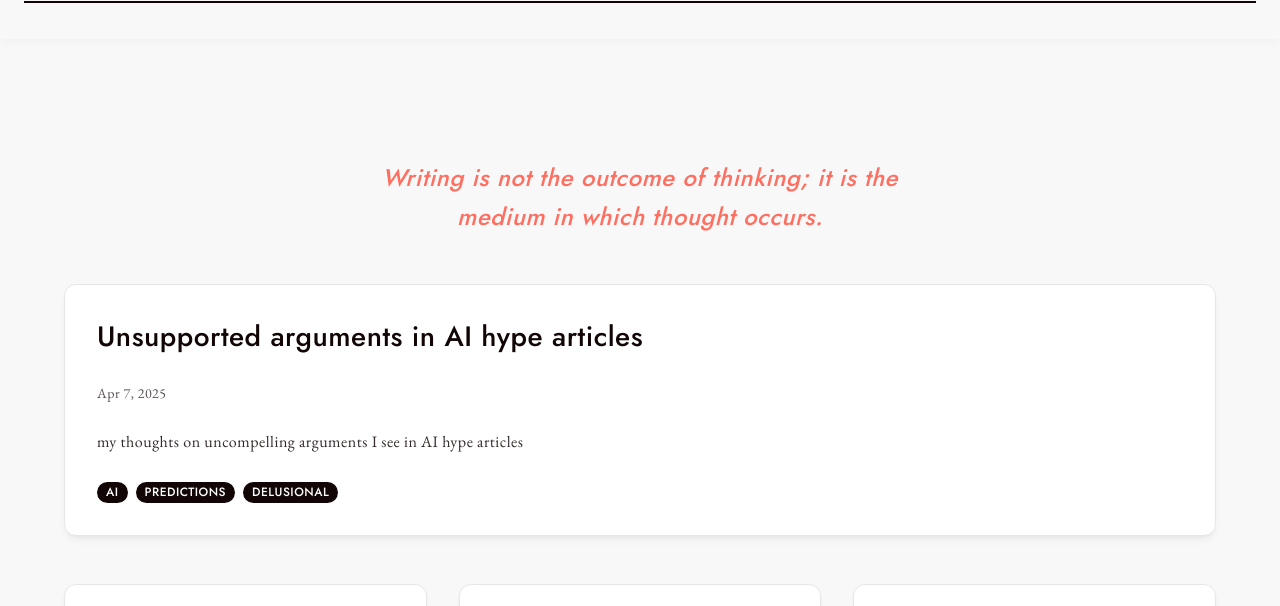
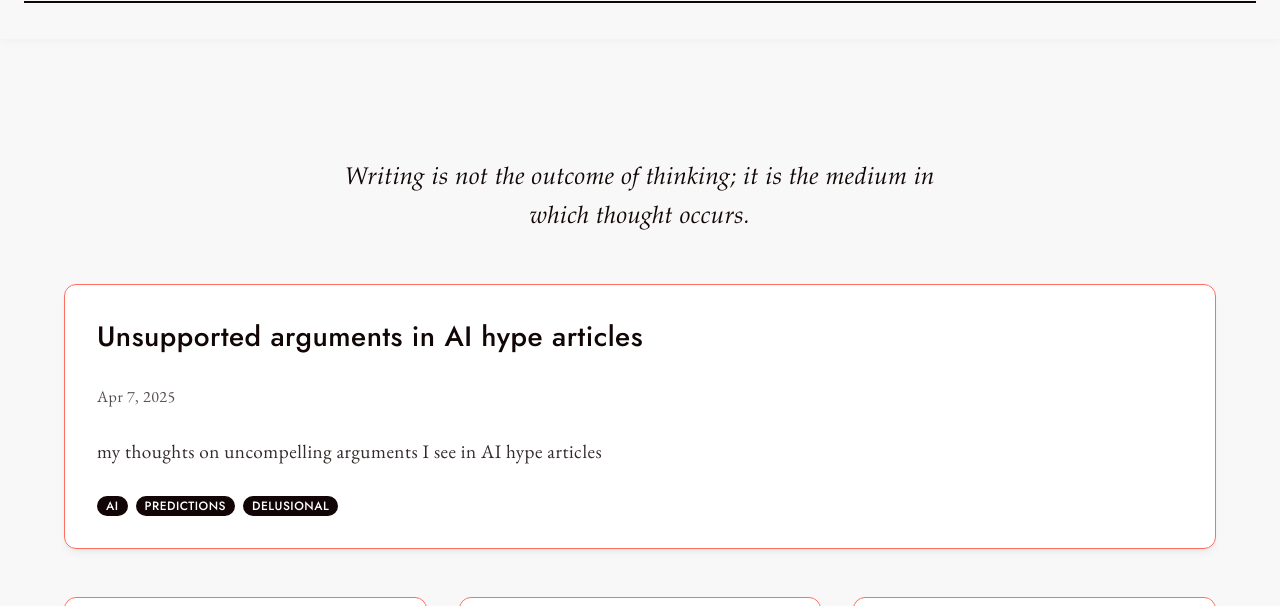
Before and after one commit to mtoutcalt/markoutcalt, an Astro site: page /blog in a window 1280 px wide. Shown: the part 118-724 px from the top of the page. Built offline with nearby package versions, Linux system fonts and the light colour scheme; Astro itself is replaced by a stand-in of ours.

Commit message:
add hot reloading poll fix, and some small css changes to blog page

```diff
--- a/astro.config.mjs
+++ b/astro.config.mjs
@@ -1,12 +1,21 @@
 import { defineConfig } from 'astro/config';
 import mdx from '@astrojs/mdx';
 import react from '@astrojs/react';
-
 import sitemap from '@astrojs/sitemap';
 
-// https://astro.build/config
 export default defineConfig({
 	prefetch: true,
 	site: 'https://markoutcalt.com',
-	integrations: [mdx(), sitemap(), react()]
+	integrations: [mdx(), sitemap(), react()],
+	server: {
+		host: true, // Listen on all network interfaces
+		port: 4321
+	},
+	vite: {
+		server: {
+			watch: {
+				usePolling: true, // This can help with file watching issues
+			}
+		}
+	}
 });
--- a/src/pages/blog/index.astro
+++ b/src/pages/blog/index.astro
@@ -23,15 +23,15 @@ const otherPosts = allPosts.length > 0 ? allPosts.slice(1) : [];
         <ClientRouter />
         <style is:global>
             :root {
-                --card-bg: #ffffff;
-                --card-border: #e5e7eb;
+                --card-bg: #fff;
+                --card-border: #FF6F61;
                 --card-shadow: rgba(0, 0, 0, 0.05);
                 --card-shadow-hover: rgba(0, 0, 0, 0.1);
                 --image-border: #f3f4f6;
             }
 
             html[data-theme='dark'] {
-                --card-bg: #1f2937;
+                --card-bg: #2a2a2a;
                 --card-border: #374151;
                 --card-shadow: rgba(0, 0, 0, 0.2);
                 --card-shadow-hover: rgba(0, 0, 0, 0.3);
@@ -53,12 +53,16 @@ const otherPosts = allPosts.length > 0 ? allPosts.slice(1) : [];
             .page-intro-quote {
                 text-align: center;
                 margin: 1rem auto 3rem;
-                font-family: 'Jost', serif;
+                font-family: 'Garamond', serif;
                 font-size: 1.5rem;
                 font-style: italic;
                 color: var(--color-theme-1);
                 max-width: 600px;
                 line-height: 1.6;
+            }
+
+             html[data-theme='light'] .page-intro-quote {
+                color: var(--color-theme-2);
             }
 
             /* Hero Post Card Styling */
@@ -205,14 +209,14 @@ const otherPosts = allPosts.length > 0 ? allPosts.slice(1) : [];
             }
 
             .card-date {
-                font-size: 0.875rem;
+                font-size: 1rem;
                 margin-bottom: 0.5rem;
                 color: var(--text-color);
                 opacity: 0.7; /* Muted date */
             }
 
             .card-description {
-                font-size: 1rem;
+                font-size: 1.2rem;
                 line-height: 1.6;
                 flex-grow: 1; /* Allows description to take up space, pushing tags down */
                 margin-bottom: 1rem;
```
Also changed, not shown: README.md.
